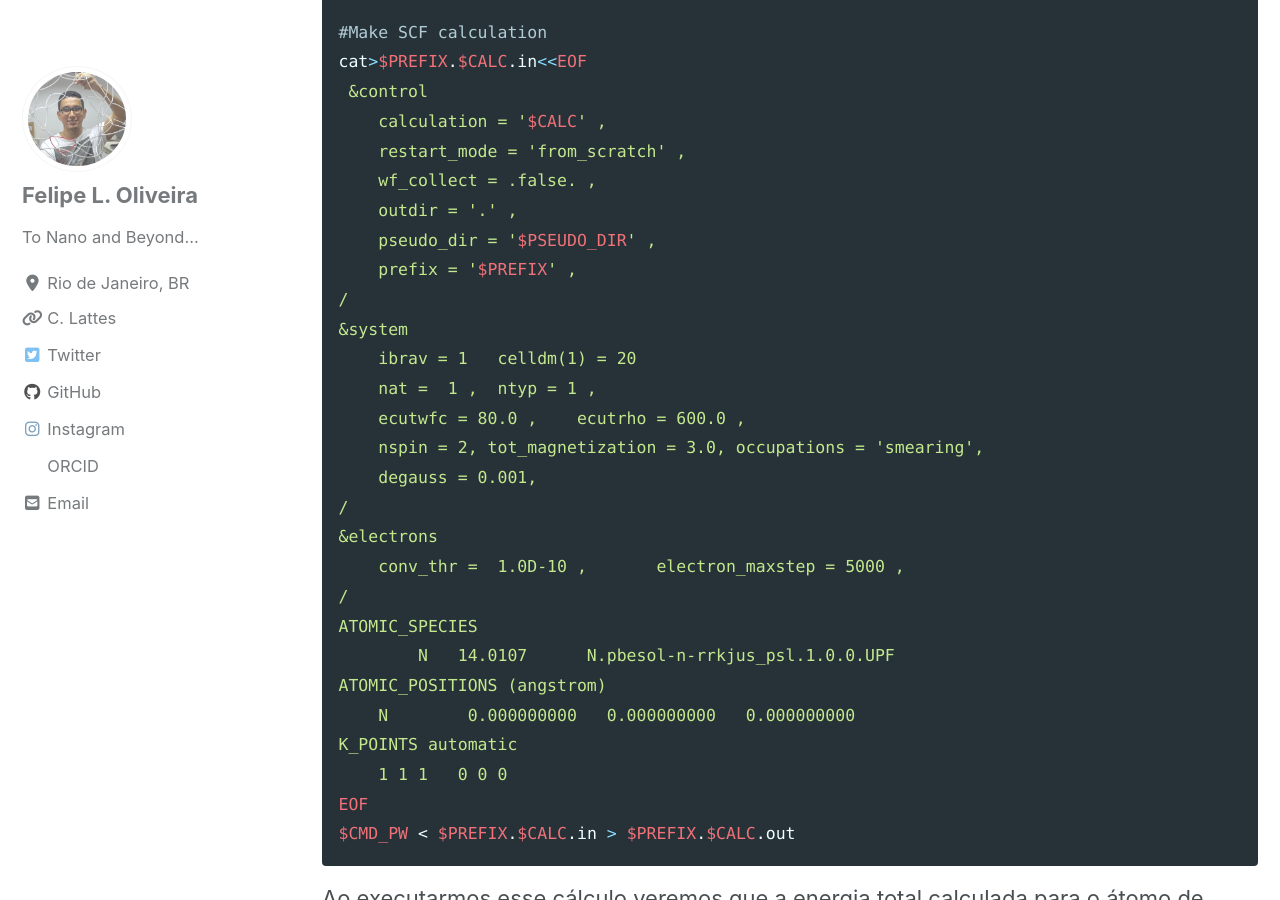
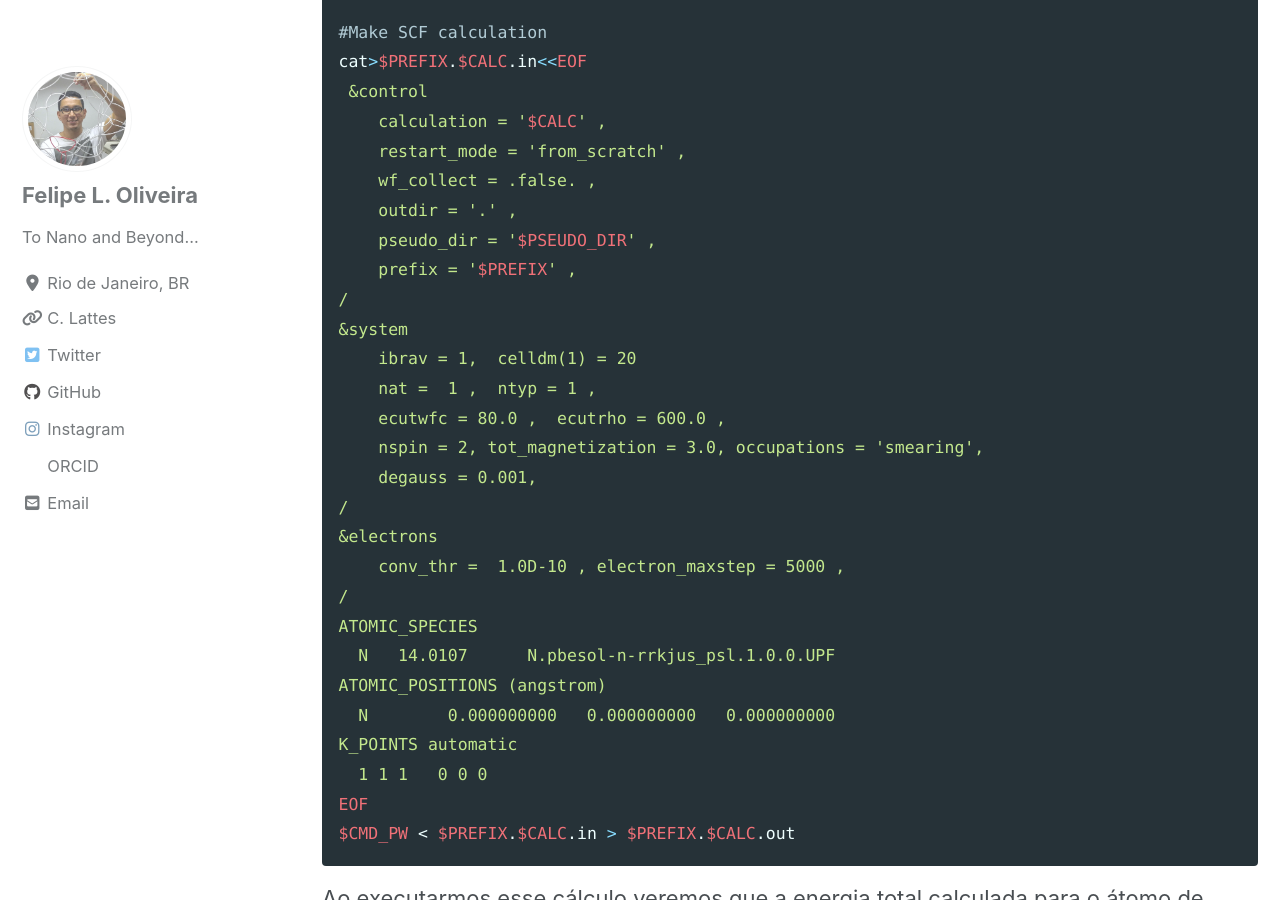
Before and after one commit to lipelopesoliveira/lipelopesoliveira.github.io, a Jekyll site: the page built from _posts/tutoriais_qe/2019-08-30-cap2-2.md, in a window 1280 px wide and 900 px high, scrolled down 1668 px. Built offline with Jekyll 4.4.1, drawn with Linux system fonts in a browser that asks for light colours; cached includes are drawn as plain includes; nearby versions of some CDN libraries; formulas are drawn with MathJax 3.

Commit message:
Update 2019-08-30-cap2-2.md

````diff
--- a/_posts/tutoriais_qe/2019-08-30-cap2-2.md
+++ b/_posts/tutoriais_qe/2019-08-30-cap2-2.md
@@ -46,21 +46,21 @@ cat>$PREFIX.$CALC.in<<EOF
     prefix = '$PREFIX' ,
 /
 &system
-    ibrav = 1 	celldm(1) = 20
-    nat =  1 ,	ntyp = 1 ,
-    ecutwfc = 80.0 ,	ecutrho = 600.0 ,
+    ibrav = 1,  celldm(1) = 20
+    nat =  1 ,  ntyp = 1 ,
+    ecutwfc = 80.0 ,  ecutrho = 600.0 ,
     nspin = 2, tot_magnetization = 3.0, occupations = 'smearing',
     degauss = 0.001,
 /
 &electrons
-    conv_thr =  1.0D-10 ,	electron_maxstep = 5000 ,
+    conv_thr =  1.0D-10 , electron_maxstep = 5000 ,
 /
 ATOMIC_SPECIES
-	N   14.0107      N.pbesol-n-rrkjus_psl.1.0.0.UPF
+  N   14.0107      N.pbesol-n-rrkjus_psl.1.0.0.UPF
 ATOMIC_POSITIONS (angstrom)
-    N        0.000000000   0.000000000   0.000000000
+  N        0.000000000   0.000000000   0.000000000
 K_POINTS automatic
-    1 1 1   0 0 0
+  1 1 1   0 0 0
 EOF
 $CMD_PW < $PREFIX.$CALC.in > $PREFIX.$CALC.out
 ```
@@ -91,8 +91,8 @@ CALC='phG'
 cat > $PREFIX.$CALC.in << EOF
 $PREFIX - Phonons at Gamma
 &inputph
-  tr2_ph=1.0d-14,   prefix='$PREFIX',  epsil=.true.,
-  amass(1)=14.0067,  outdir='.',   fildyn='$PREFIX.dynG',
+  tr2_ph=1.0d-14,  prefix='$PREFIX',  epsil=.true.,
+  amass(1)=14.0067,  outdir='.',  fildyn='$PREFIX.dynG',
   asr=.true. ,
 /
 0.0 0.0 0.0
````
